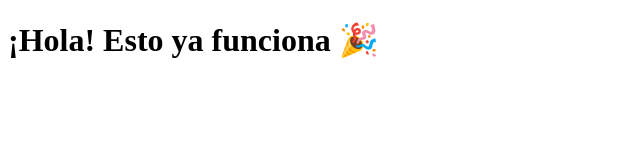
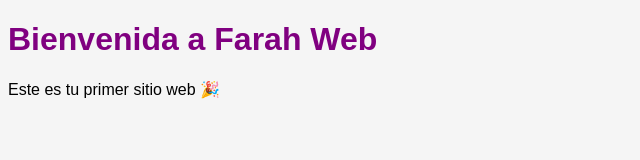
Before and after one commit to Farahtuvida/Farahweb, a plain HTML site: page index.html in a window 1280 px wide. Shown: the whole page, without its empty margins (0-640 px from the left). Drawn offline with Linux system fonts and the light colour scheme; files that its build step writes are made by us from their sources.

Commit message:
Add files via upload

```diff
--- a/index.html
+++ b/index.html
@@ -1,9 +1,14 @@
 <!DOCTYPE html>
-<html>
+<html lang="es">
 <head>
-    <title>Mi página en GitHub Pages</title>
+    <meta charset="UTF-8">
+    <title>Farah Web</title>
+    <link rel="stylesheet" href="css/style.css">
 </head>
 <body>
-    <h1>¡Hola! Esto ya funciona 🎉</h1>
+    <h1>Bienvenida a Farah Web</h1>
+    <p>Este es tu primer sitio web 🎉</p>
+
+    <script src="js/script.js"></script>
 </body>
 </html>
--- /dev/null
+++ b/script.js
@@ -0,0 +1 @@
+console.log("Tu sitio está funcionando 😎");
--- /dev/null
+++ b/style.css
@@ -0,0 +1,7 @@
+body {
+    font-family: Arial;
+    background: #f5f5f5;
+}
+h1 {
+    color: purple;
+}
```
Also changed, not shown: 1 other file.
